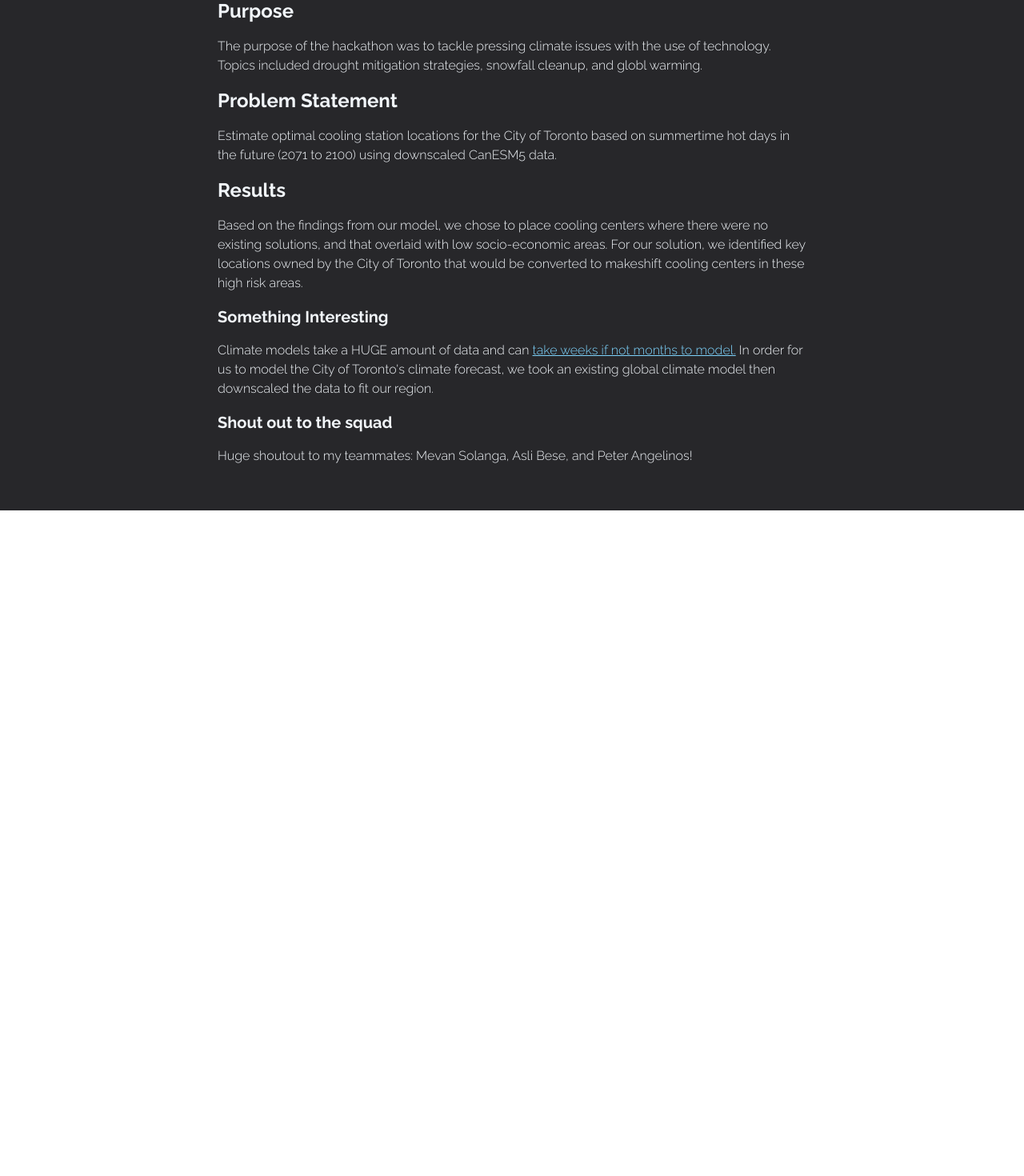
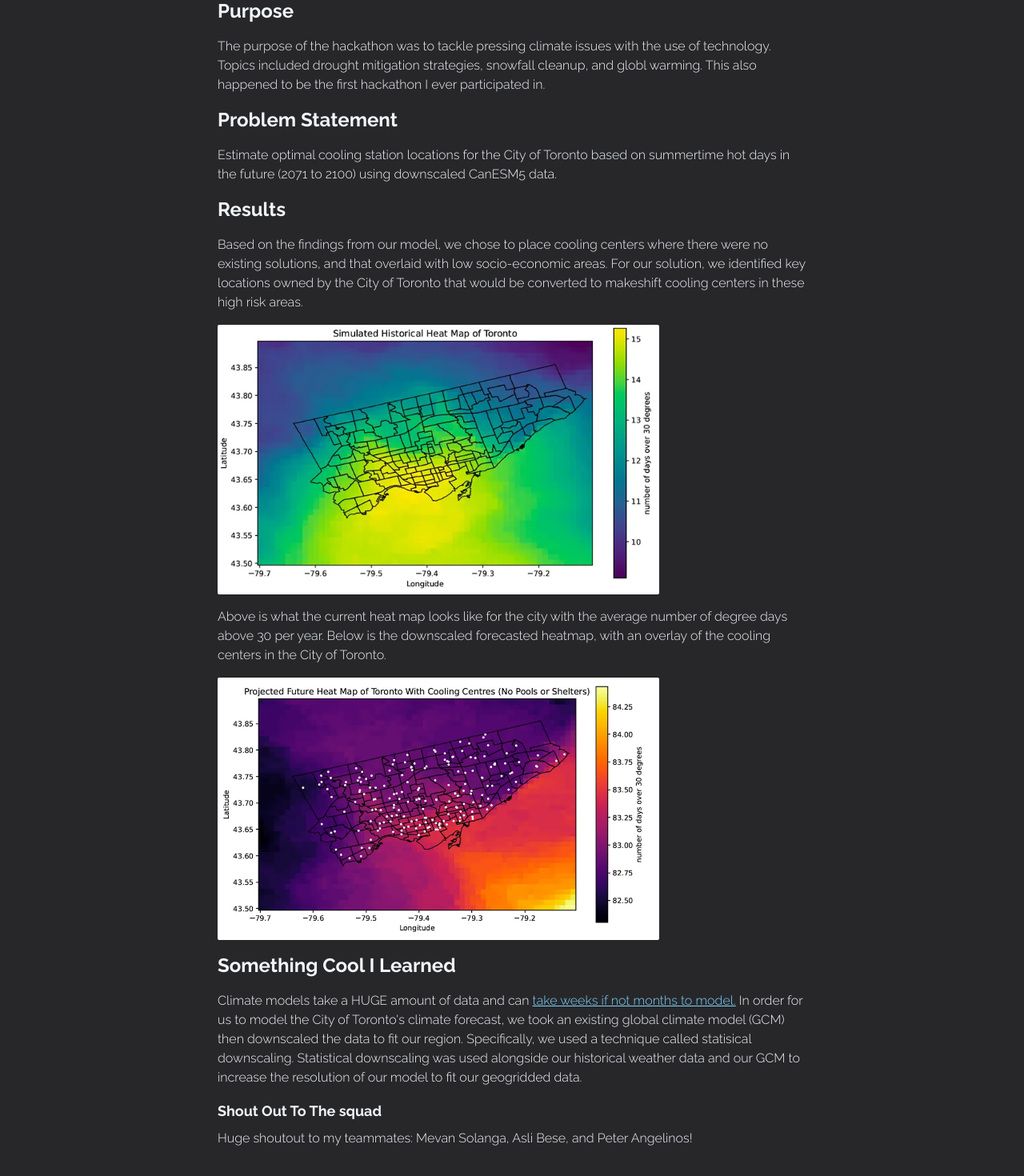
Before and after one commit to samudra-perera/portfolio-site, a React (Vite) app: page /Climate2024 in a window 1280 px wide. Shown: the part 206-1676 px from the top of the page at 80% size. Before the commit the page ends 844 px from the top, so only its background shows below. Built offline with nearby package versions, Linux system fonts and the light colour scheme.

Commit message:
Fix: Adding furtherm Information to md

```diff
--- a/index.html
+++ b/index.html
@@ -3,10 +3,6 @@
   <head>
     <meta charset="UTF-8" />
     <link rel="icon" type="image/svg+xml" href="/vite.svg" />
-    <link
-      rel="stylesheet"
-      href="https://unpkg.com/@highlightjs/cdn-assets@11.9.0/styles/nord.min.css"
-    />
     <meta name="viewport" content="width=device-width, initial-scale=1.0" />
     <title>Samudra Perera</title>
   </head>
--- a/public/markdown/Climate2024.md
+++ b/public/markdown/Climate2024.md
@@ -4,7 +4,7 @@
 
 ## Purpose
 
-The purpose of the hackathon was to tackle pressing climate issues with the use of technology. Topics included drought mitigation strategies, snowfall cleanup, and globl warming.
+The purpose of the hackathon was to tackle pressing climate issues with the use of technology. Topics included drought mitigation strategies, snowfall cleanup, and globl warming. This also happened to be the first hackathon I ever participated in.
 
 ## Problem Statement
 
@@ -14,10 +14,14 @@ Estimate optimal cooling station locations for the City of Toronto based on summ
 
 Based on the findings from our model, we chose to place cooling centers where there were no existing solutions, and that overlaid with low socio-economic areas. For our solution, we identified key locations owned by the City of Toronto that would be converted to makeshift cooling centers in these high risk areas.
 
-### Something Interesting
+![current_heat_map](../images/projects/past_heat.webp)
+Above is what the current heat map looks like for the city with the average number of degree days above 30 per year. Below is the downscaled forecasted heatmap, with an overlay of the cooling centers in the City of Toronto.
+![future_heat_map](../images/projects/Future_Heat.webp)
 
-Climate models take a HUGE amount of data and can [take weeks if not months to model.](https://theconversation.com/climate-models-can-run-for-months-on-supercomputers-but-my-new-algorithm-can-make-them-ten-times-faster-229041#:~:text=The%20simulations%20take%20time%2C%20frequently,the%20fight%20against%20climate%20change.) In order for us to model the City of Toronto's climate forecast, we took an existing global climate model then downscaled the data to fit our region.
+## Something Cool I Learned
 
-### Shout out to the squad
+Climate models take a HUGE amount of data and can [take weeks if not months to model.](https://theconversation.com/climate-models-can-run-for-months-on-supercomputers-but-my-new-algorithm-can-make-them-ten-times-faster-229041#:~:text=The%20simulations%20take%20time%2C%20frequently,the%20fight%20against%20climate%20change.) In order for us to model the City of Toronto's climate forecast, we took an existing global climate model (GCM) then downscaled the data to fit our region. Specifically, we used a technique called statisical downscaling. Statistical downscaling was used alongside our historical weather data and our GCM to increase the resolution of our model to fit our geogridded data.
+
+#### Shout Out To The squad
 
 Huge shoutout to my teammates: Mevan Solanga, Asli Bese, and Peter Angelinos!
--- a/src/data/writing/writing.ts
+++ b/src/data/writing/writing.ts
@@ -1,5 +1,5 @@
 const writingData = [
-  { id: 1, name: "Summer 2024 Plans and Goals", url: "Summer2k24" },
+  { id: 1, name: "Summer 2024 - Plans and Goals", url: "Summer2k24" },
 ];
 
 export default writingData;
--- a/src/pages/ErrorPage.tsx
+++ b/src/pages/ErrorPage.tsx
@@ -8,8 +8,8 @@ const ErrorPage = () => {
       <h1 className="text-3xl text-slate-100 font-bold my-6">Error 404</h1>
       <p className="text-slate-100 pb-2">
         Oops! It looks like someone let the intern code again. Something went
-        wrong so Im gonna send my best coding detective out to figure this out
-        don't worry!
+        wrong so Im gonna send my best coding detective out to resolve this
+        mystery A S A P!
       </p>
     </Container>
   );
--- a/src/pages/Markdown.tsx
+++ b/src/pages/Markdown.tsx
@@ -50,6 +50,12 @@ const MarkdownComponent = () => {
                 className: "text-xl text-slate-100 font-bold my-4",
               },
             },
+            h4: {
+              component: "h4",
+              props: {
+                className: "text-lg text-slate-100 font-bold mt-4 mb-2",
+              },
+            },
             p: {
               component: "p",
               props: {
@@ -78,7 +84,7 @@ const MarkdownComponent = () => {
             pre: {
               component: "pre",
               props: {
-                className: "bg-zinc-700 text-xs my-6 p-4",
+                className: "text-xs my-6",
               },
             },
           },
```
Also changed, not shown: public/markdown/Journal.md (+9 -0 lines), public/markdown/Summer2k24.md (added, +1 -0 lines), public/markdown/portfolio.md (+5 -6 lines), public/images/projects/Future_Heat.webp (added), public/images/projects/past_heat.webp (added).
